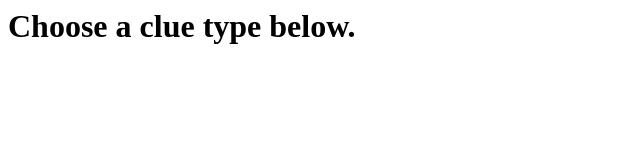
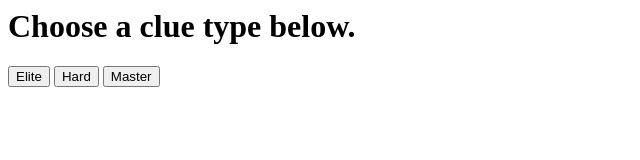
Before and after one commit to abhorrentrs/rs-clue-sheet, a plain HTML site: page index.html in a window 1280 px wide. Shown: the whole page, without its empty margins (0-640 px from the left). Drawn offline with Linux system fonts and the light colour scheme.

Commit message:
Update index.html

```diff
--- a/index.html
+++ b/index.html
@@ -2,11 +2,10 @@
   <head>
     <title>RS Clue Timer/Steps</title>
   </head>
-
-
   <body>
     <h1>Choose a clue type below.</h1>
-
-
+    <button onclick="window.location.href = 'https://w3docs.com';">Elite</button>
+    <button onclick="window.location.href = 'https://w3docs.com';">Hard</button>
+    <button onclick="window.location.href = 'https://w3docs.com';">Master</button>
   </body>
 </html>
```
